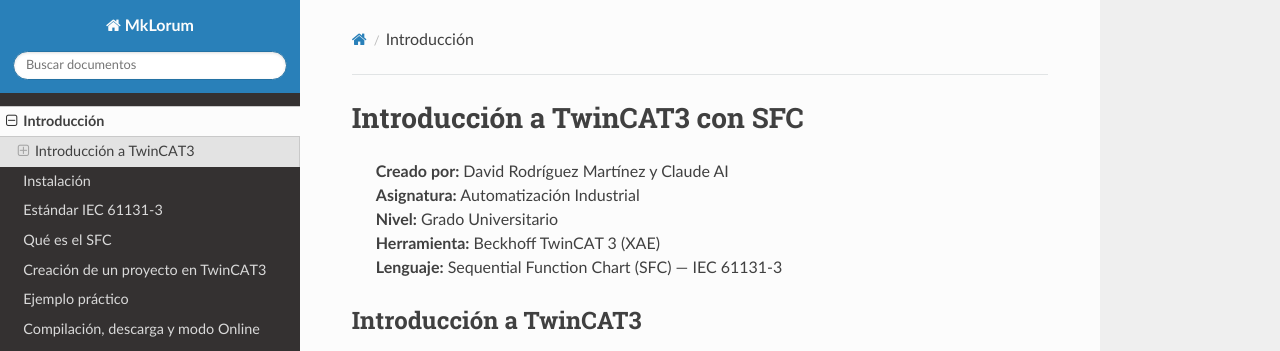
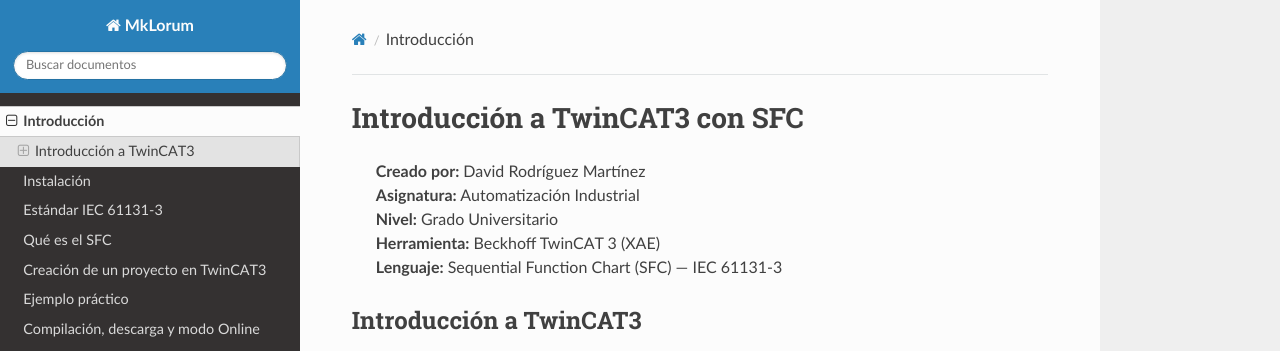
Before and after one commit to drodriguezSRL/twincat3, an MkDocs documentation site: the page built from docs/index.md, in a window 1280 px wide and 900 px high. Shown: the top 351 px of the window. Built offline with MkDocs 1.6.1, drawn with Linux system fonts in a browser that asks for light colours; nearby versions of some CDN libraries.

```diff
--- a/docs/index.md
+++ b/docs/index.md
@@ -1,6 +1,6 @@
 # Introducción a TwinCAT3 con SFC
 
-> **Creado por:** David Rodríguez Martínez y Claude AI
+> **Creado por:** David Rodríguez Martínez
 > **Asignatura:** Automatización Industrial
 > **Nivel:** Grado Universitario
 > **Herramienta:** Beckhoff TwinCAT 3 (XAE)
@@ -34,4 +34,4 @@
 | **TwinCAT PLC** | Módulo de programación PLC dentro del XAE. |
 | **I/O** | Módulo de configuración de hardware y mapeo de variables. |
 
-![TwinCAT Interface](/docs/img/twinCAT_interface.png)
+![TwinCAT Interface](/img/twinCAT_interface.png)
```
Also changed, not shown: 1 other file.
